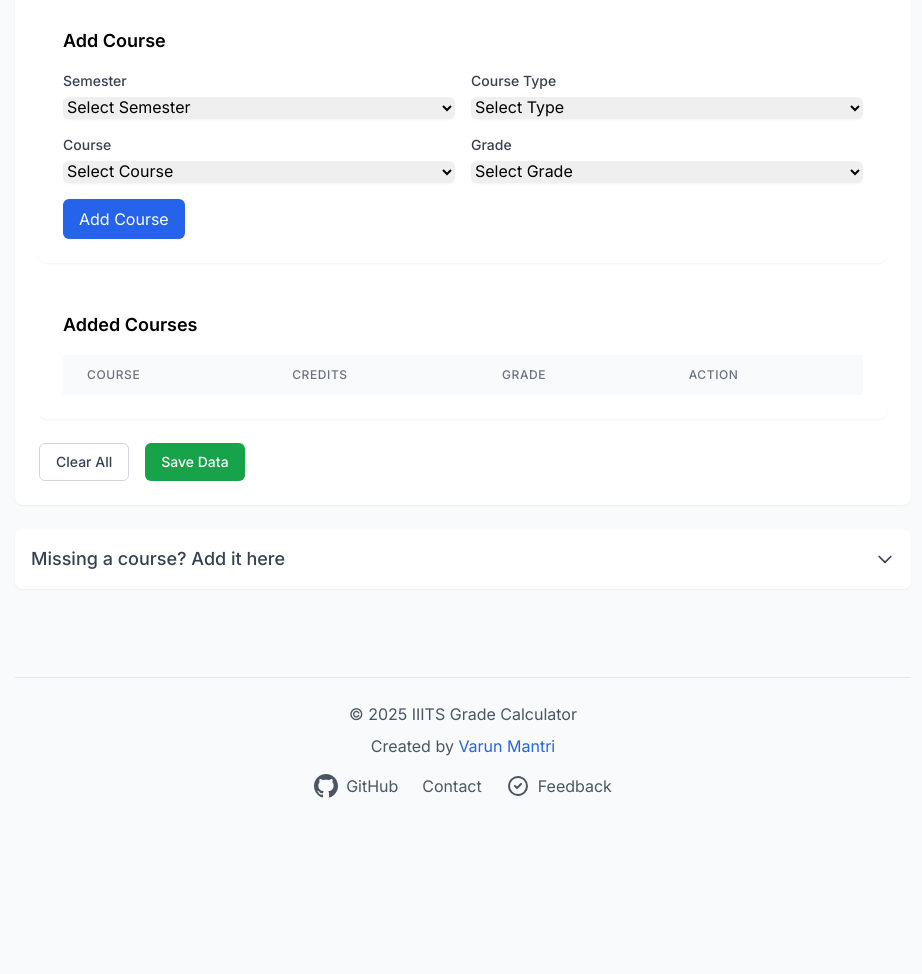
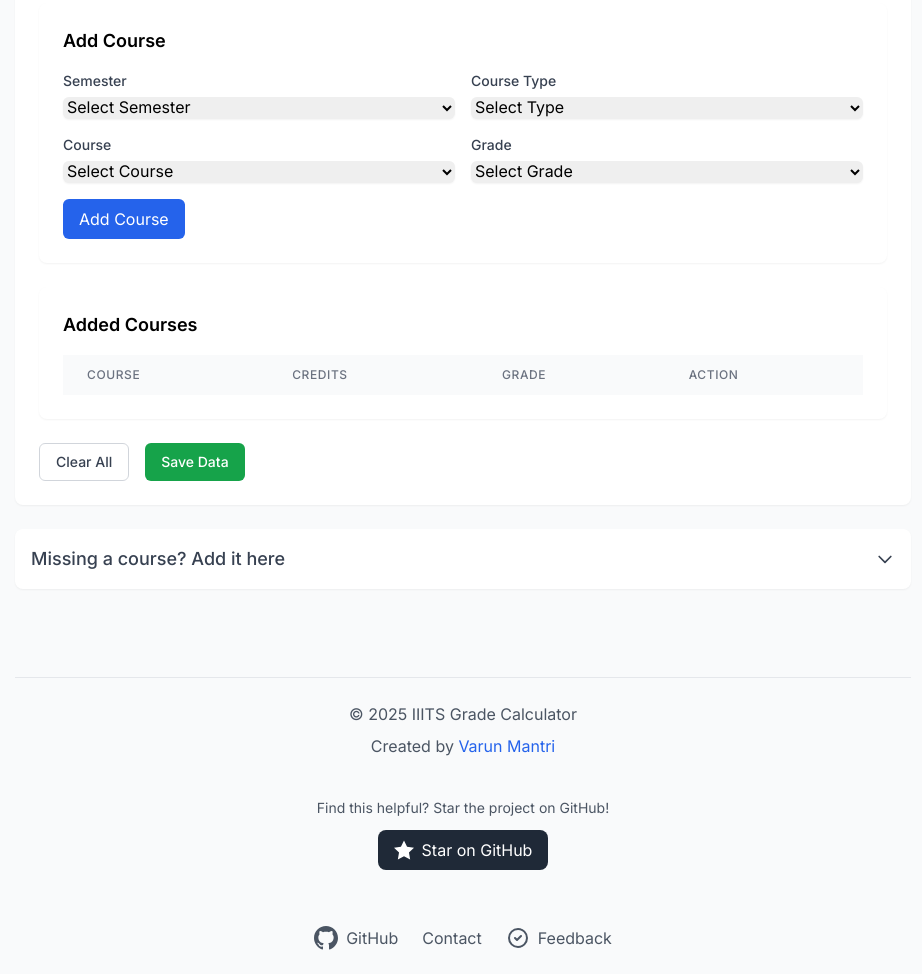
Before and after one commit to varunrmantri23/IIITS-GradeCalculator, a plain HTML site: page index.html in a window 1280 px wide. Shown: the part 591-1565 px from the top of the page, without its empty margins (177-1099 px from the left). Before the commit the page ends 1413 px from the top, so only its background shows below. Drawn offline with nearby package versions, Linux system fonts and the light colour scheme.

Commit message:
Added star on github - section

```diff
--- a/index.html
+++ b/index.html
@@ -478,6 +478,7 @@
         <footer
             class="max-w-4xl mx-auto py-6 text-center text-gray-600 border-t mt-8"
         >
+            <div class="mb-6">
                 <p>© 2025 IIITS Grade Calculator</p>
                 <p class="mt-2">
                     Created by
@@ -487,6 +488,31 @@
                         >Varun Mantri</a
                     >
                 </p>
+            </div>
+
+            <!-- GitHub Star Button Section -->
+            <div class="bg-gray-50 rounded-lg p-4 mb-6 inline-block">
+                <p class="text-sm mb-3">
+                    Find this helpful? Star the project on GitHub!
+                </p>
+                <a
+                    href="https://github.com/varunrmantri23/IIITS-GradeCalculator"
+                    target="_blank"
+                    class="inline-flex items-center px-4 py-2 bg-gray-800 hover:bg-gray-700 text-white rounded-lg transition-colors duration-200"
+                >
+                    <svg
+                        class="h-5 w-5 mr-2"
+                        fill="currentColor"
+                        viewBox="0 0 24 24"
+                    >
+                        <path
+                            d="M12 .587l3.668 7.431 8.332 1.21-6.043 5.886 1.427 8.31-7.384-3.881-7.384 3.881 1.427-8.31-6.043-5.886 8.332-1.21z"
+                        />
+                    </svg>
+                    Star on GitHub
+                </a>
+            </div>
+
             <div class="mt-4 flex justify-center space-x-6">
                 <a
                     href="https://github.com/varunrmantri23"
```
Lines whose indentation alone changed are shown as unchanged.
